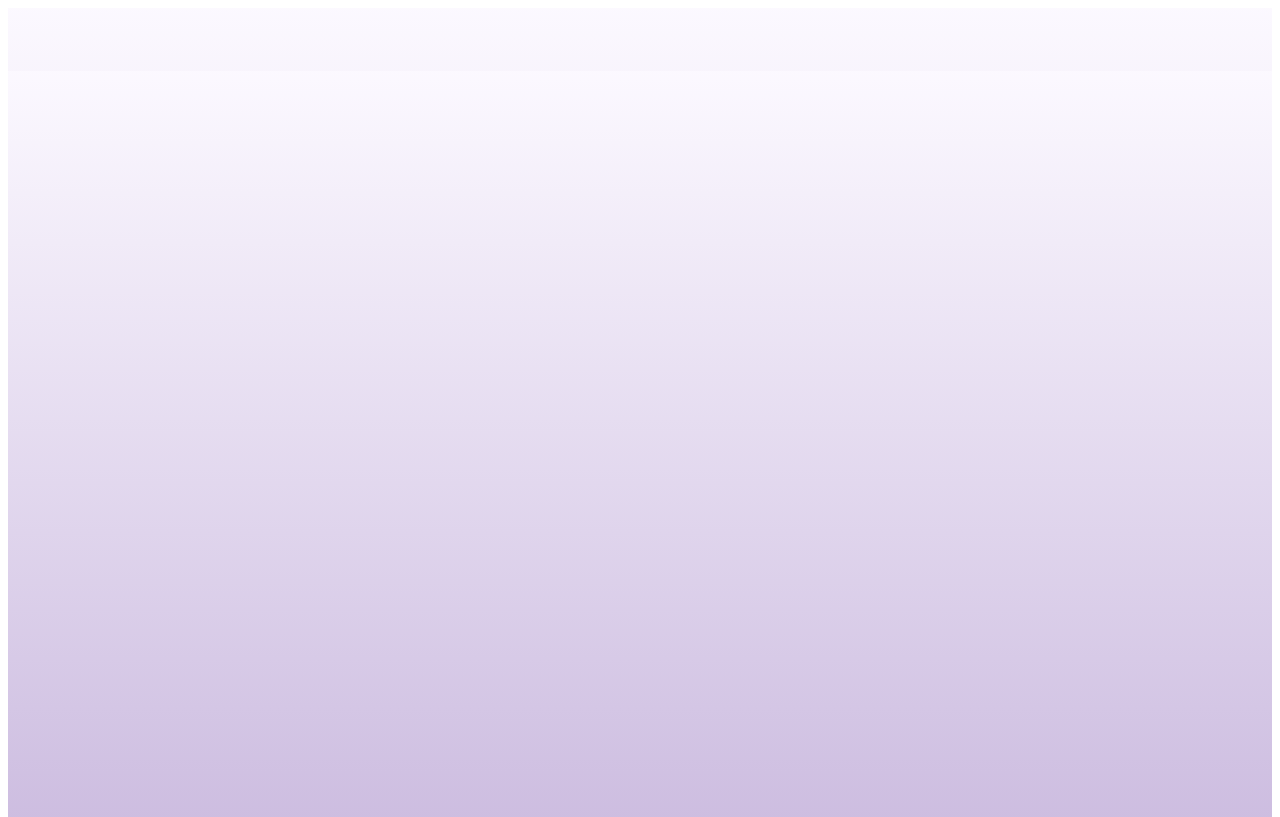
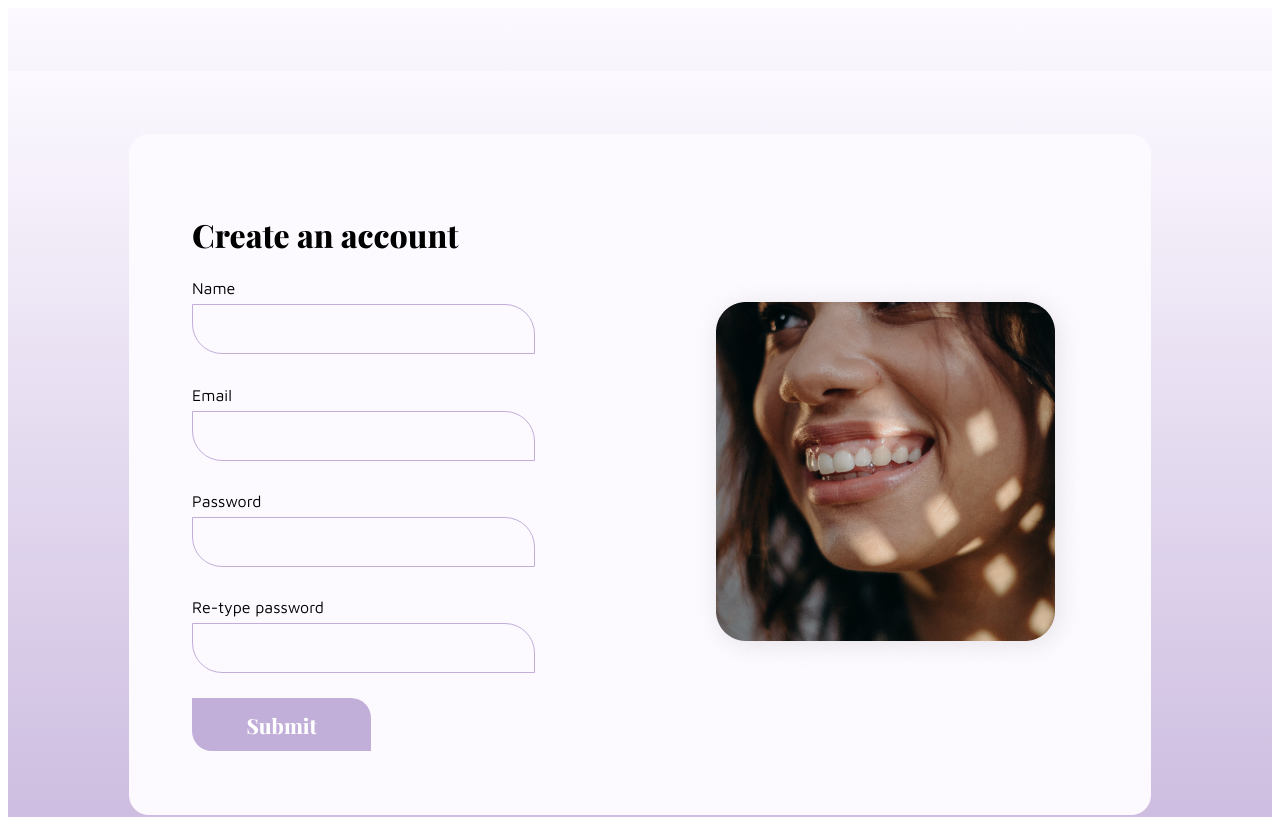
Before and after one commit to koenigscode/entoothiast-patient-ui, a Vue app: page /signup in a window 1280 px wide. Before the commit this address had no page. Shown: the top 817 px of the page. Built offline with nearby package versions, Linux system fonts and the light colour scheme.

Commit message:
Add sign up page and styling  #3

```diff
--- a/src/router.js
+++ b/src/router.js
@@ -1,7 +1,7 @@
 import { createRouter, createWebHistory } from 'vue-router';
 import Login from './views/Login.vue';
 import Home from './views/Home.vue';
-
+import SignUp from './views/SignUp.vue';
 const routes = [
   {
     path: '/',
@@ -13,6 +13,11 @@ const routes = [
     name: 'Login-page',
     component: Login,
   },
+  {
+    path: '/signup',
+    name: 'SignUp-page',
+    component: SignUp,
+  }
 ];
 
 const router = createRouter({
--- /dev/null
+++ b/src/views/SignUp.vue
@@ -0,0 +1,29 @@
+<template>
+    <div class="container">
+      <div class="login-container">
+          <h1>Create an account</h1>
+          <p>Name</p>
+            <div class="input-field"></div>
+          <p>Email</p>
+            <div class="input-field"></div>
+          <p>Password</p>
+            <div class="input-field"></div>
+          <p>Re-type password</p>
+            <div class="input-field"></div>
+          <button class="primary-btn">Submit</button>
+        </div>
+        <div class="image-container">
+      <img src="../assets/login-img.png" class="centered-image">
+    </div>
+      </div>
+  </template>
+
+    <script>
+    export default {
+      name: "SignUp-page",
+    };
+    </script>
+
+    <style>
+    @import url("../assets/styles/login-style.css");
+    </style>
```
